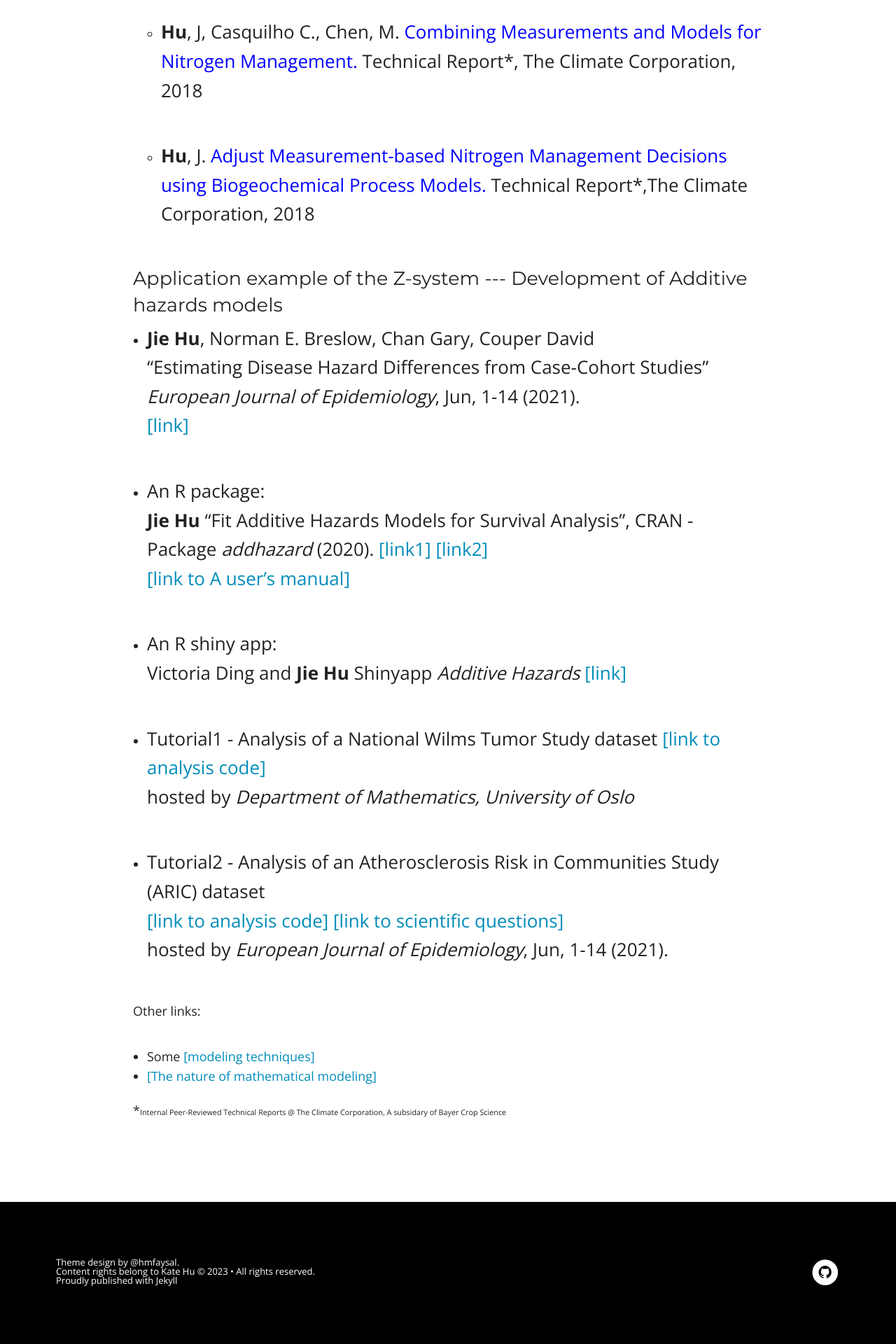
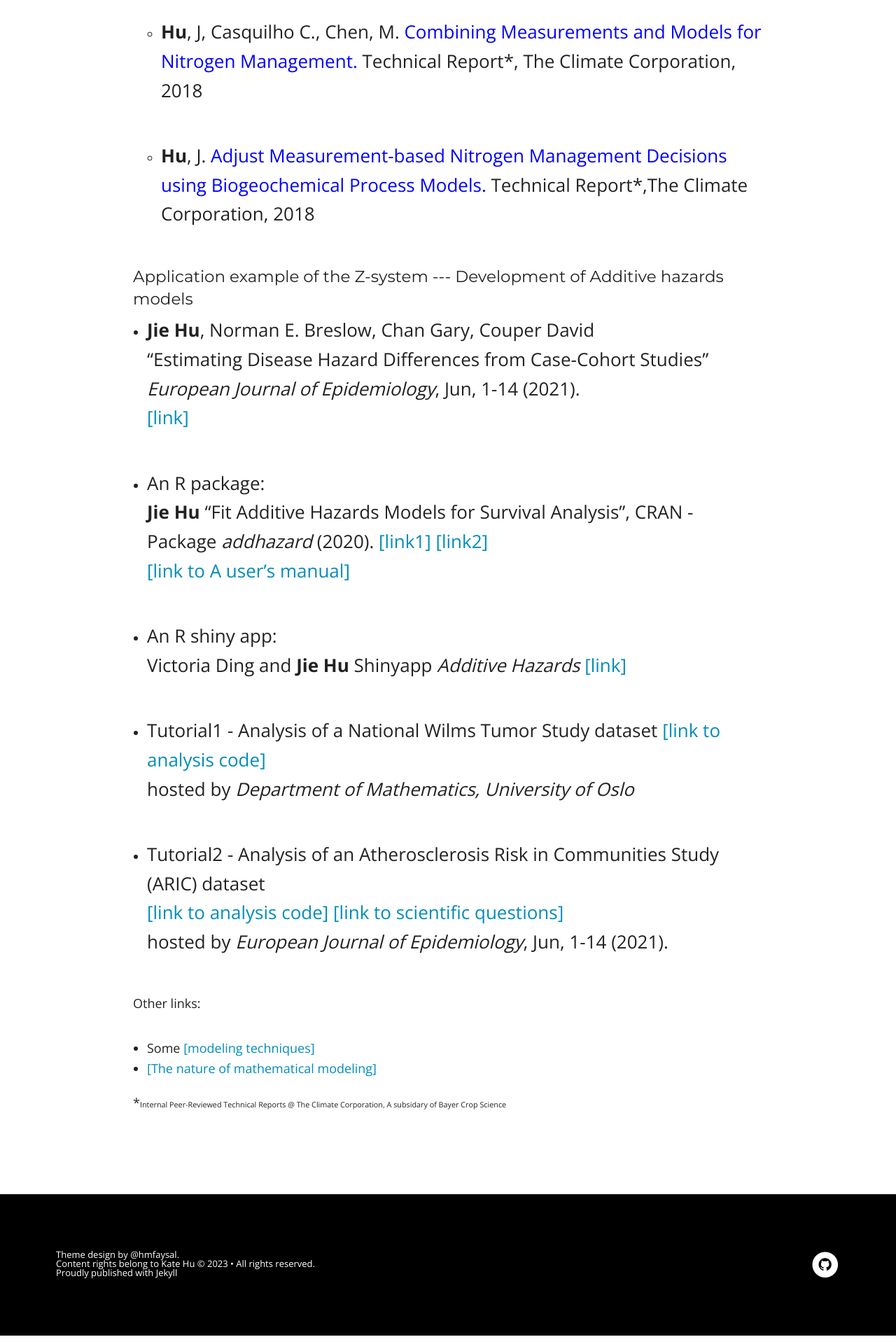
Before and after one commit to katehu/katehu.github.io, a Jekyll site: the page built from models.md, in a window 1280 px wide. Shown: the part 1390-3310 px from the top of the page at 70% size. Built offline with Jekyll 4.4.1, drawn with Linux system fonts in a browser that asks for light colours; nearby versions of some CDN libraries.

Commit message:
Update models.md

```diff
--- a/models.md
+++ b/models.md
@@ -31,7 +31,7 @@ Nitrogen Management.</span> Technical Report*, The Climate Corporation, 2018 <br
 Biogeochemical Process Models.</span> Technical Report*,The Climate Corporation, 2018<br/>
 
 
-<h3 style="font-weight: normal"> Application example of the Z-system --- Development of Additive hazards models </h3>
+<h4 style="font-weight: normal"> Application example of the Z-system --- Development of Additive hazards models </h4>
 
    -   **Jie Hu**, Norman E. Breslow, Chan Gary, Couper David<br/> “Estimating Disease Hazard Differences from Case-Cohort Studies” *European Journal of Epidemiology*, Jun, 1-14 (2021). <br/> [[link]](https://link.springer.com/article/10.1007/s10654-021-00739-3)<br/>
 
```
